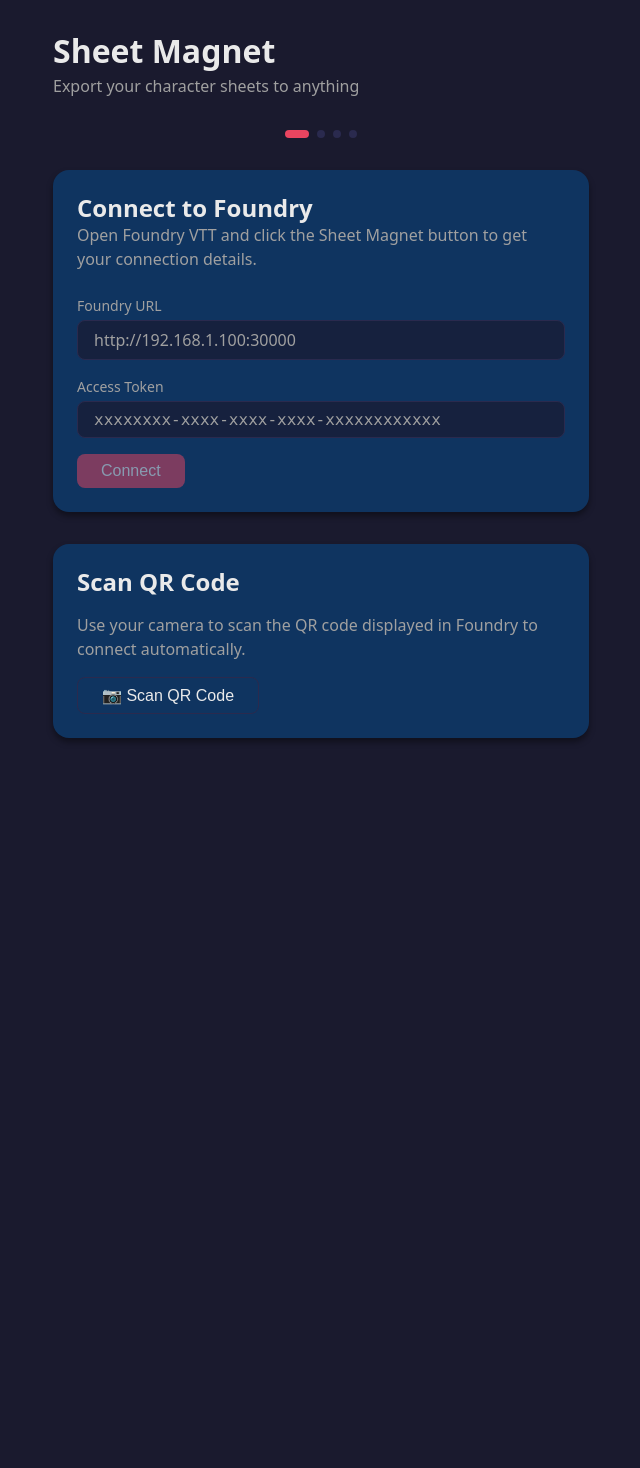
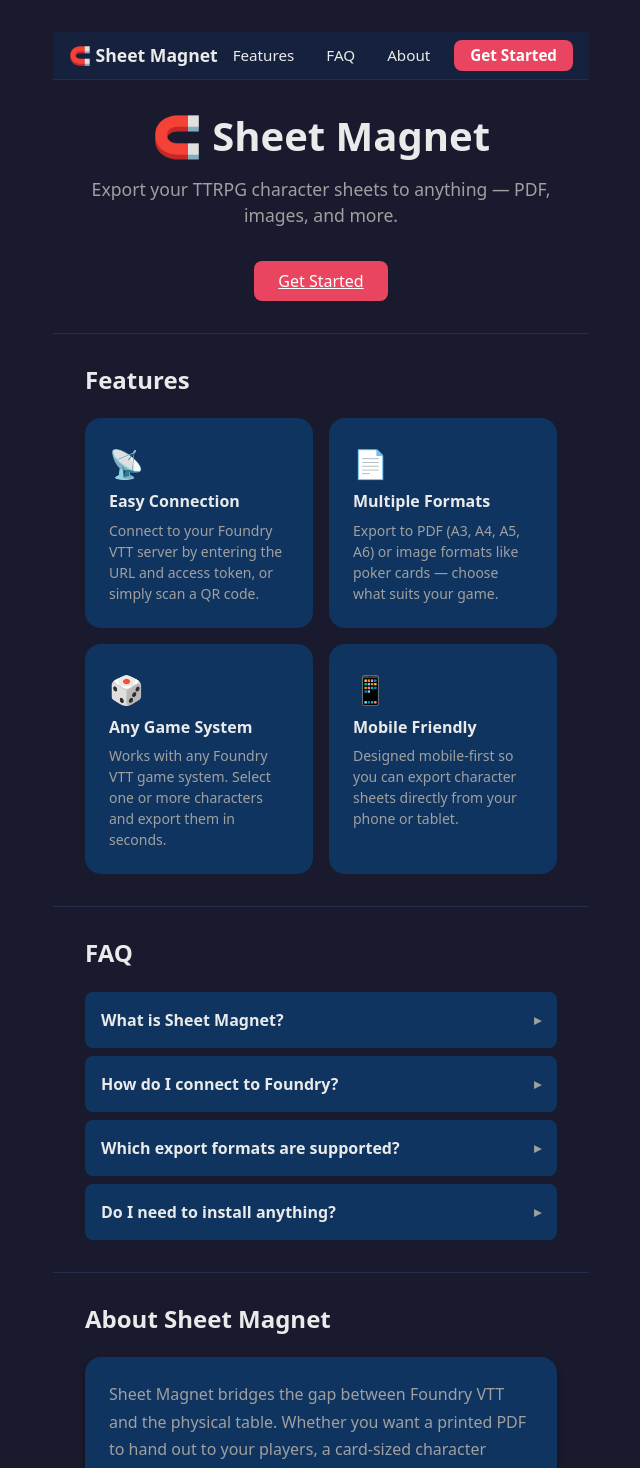
Before and after one commit to RebelliousSmile/sheetmagnet, a SvelteKit app: page / in a window 1280 px wide. Shown: the top 1468 px of the page, without its empty margins (319-959 px from the left). Before the commit the page ends 800 px from the top, so only its background shows below. Built offline with nearby package versions, Linux system fonts and the light colour scheme.

Commit message:
Add navigation menu with Features, FAQ, and Content sections to home page
Co-authored-by: RebelliousSmile <40766799+RebelliousSmile@users.noreply.github.com>

```diff
--- /dev/null
+++ b/src/lib/components/Nav.svelte
@@ -0,0 +1,143 @@
+<script lang="ts">
+  let menuOpen = $state(false);
+
+  function toggleMenu() {
+    menuOpen = !menuOpen;
+  }
+
+  function closeMenu() {
+    menuOpen = false;
+  }
+</script>
+
+<nav class="nav">
+  <div class="nav-inner">
+    <a href="#top" class="nav-brand" onclick={closeMenu}>
+      🧲 Sheet Magnet
+    </a>
+
+    <button class="nav-toggle" onclick={toggleMenu} aria-label="Toggle menu">
+      {#if menuOpen}✕{:else}☰{/if}
+    </button>
+
+    <ul class="nav-links" class:open={menuOpen}>
+      <li><a href="#features" onclick={closeMenu}>Features</a></li>
+      <li><a href="#faq" onclick={closeMenu}>FAQ</a></li>
+      <li><a href="#content" onclick={closeMenu}>About</a></li>
+      <li><a href="#connect" class="nav-cta" onclick={closeMenu}>Get Started</a></li>
+    </ul>
+  </div>
+</nav>
+
+<style>
+  .nav {
+    position: sticky;
+    top: 0;
+    z-index: 100;
+    background-color: var(--color-bg-secondary);
+    border-bottom: 1px solid var(--color-border);
+    padding: var(--space-sm) var(--space-md);
+  }
+
+  .nav-inner {
+    display: flex;
+    align-items: center;
+    justify-content: space-between;
+    max-width: 900px;
+    margin: 0 auto;
+    position: relative;
+  }
+
+  .nav-brand {
+    font-size: 1.1rem;
+    font-weight: 700;
+    color: var(--color-text);
+    text-decoration: none;
+  }
+
+  .nav-toggle {
+    display: flex;
+    align-items: center;
+    justify-content: center;
+    background: none;
+    border: none;
+    color: var(--color-text);
+    font-size: 1.25rem;
+    cursor: pointer;
+    padding: var(--space-xs);
+  }
+
+  .nav-links {
+    display: none;
+    list-style: none;
+    flex-direction: column;
+    gap: 0;
+    position: absolute;
+    top: calc(100% + var(--space-sm));
+    right: 0;
+    background-color: var(--color-bg-secondary);
+    border: 1px solid var(--color-border);
+    border-radius: var(--radius-md);
+    min-width: 180px;
+    padding: var(--space-sm) 0;
+    box-shadow: var(--shadow-lg);
+  }
+
+  .nav-links.open {
+    display: flex;
+  }
+
+  .nav-links li a {
+    display: block;
+    padding: var(--space-sm) var(--space-lg);
+    color: var(--color-text);
+    text-decoration: none;
+    font-size: 0.95rem;
+    transition: background-color 0.15s ease;
+  }
+
+  .nav-links li a:hover {
+    background-color: var(--color-bg-card);
+    color: var(--color-primary);
+  }
+
+  .nav-links li a.nav-cta {
+    color: var(--color-primary);
+    font-weight: 600;
+  }
+
+  @media (min-width: 640px) {
+    .nav-toggle {
+      display: none;
+    }
+
+    .nav-links {
+      display: flex;
+      flex-direction: row;
+      position: static;
+      background: none;
+      border: none;
+      box-shadow: none;
+      padding: 0;
+      gap: var(--space-md);
+      align-items: center;
+      min-width: unset;
+    }
+
+    .nav-links li a {
+      padding: var(--space-xs) var(--space-sm);
+      border-radius: var(--radius-sm);
+    }
+
+    .nav-links li a.nav-cta {
+      padding: var(--space-xs) var(--space-md);
+      background-color: var(--color-primary);
+      color: white;
+      border-radius: var(--radius-md);
+    }
+
+    .nav-links li a.nav-cta:hover {
+      background-color: var(--color-primary-hover);
+    }
+  }
+</style>
--- a/src/routes/+page.svelte
+++ b/src/routes/+page.svelte
@@ -3,6 +3,7 @@
   import { page } from '$app/stores';
   import { onMount, onDestroy } from 'svelte';
   import jsQR from 'jsqr';
+  import Nav from '$lib/components/Nav.svelte';
   import {
     connection,
     connect,
@@ -127,10 +128,79 @@
   });
 </script>
 
-<div class="page-header">
-  <h1>Sheet Magnet</h1>
-  <p>Export your character sheets to anything</p>
+<Nav />
+
+<div id="top" class="landing">
+
+  <!-- Hero -->
+  <section class="hero">
+    <h1>🧲 Sheet Magnet</h1>
+    <p class="hero-subtitle">Export your TTRPG character sheets to anything — PDF, images, and more.</p>
+    <a href="#connect" class="btn btn-primary">Get Started</a>
+  </section>
+
+  <!-- Features -->
+  <section id="features" class="landing-section">
+    <h2>Features</h2>
+    <div class="features-grid">
+      <div class="feature-card">
+        <span class="feature-icon">📡</span>
+        <h3>Easy Connection</h3>
+        <p>Connect to your Foundry VTT server by entering the URL and access token, or simply scan a QR code.</p>
       </div>
+      <div class="feature-card">
+        <span class="feature-icon">📄</span>
+        <h3>Multiple Formats</h3>
+        <p>Export to PDF (A3, A4, A5, A6) or image formats like poker cards — choose what suits your game.</p>
+      </div>
+      <div class="feature-card">
+        <span class="feature-icon">🎲</span>
+        <h3>Any Game System</h3>
+        <p>Works with any Foundry VTT game system. Select one or more characters and export them in seconds.</p>
+      </div>
+      <div class="feature-card">
+        <span class="feature-icon">📱</span>
+        <h3>Mobile Friendly</h3>
+        <p>Designed mobile-first so you can export character sheets directly from your phone or tablet.</p>
+      </div>
+    </div>
+  </section>
+
+  <!-- FAQ -->
+  <section id="faq" class="landing-section">
+    <h2>FAQ</h2>
+    <div class="faq-list">
+      <details class="faq-item">
+        <summary>What is Sheet Magnet?</summary>
+        <p>Sheet Magnet is a companion web app for Foundry VTT that lets you export character sheets to PDF, images, and other formats directly from your browser or mobile device.</p>
+      </details>
+      <details class="faq-item">
+        <summary>How do I connect to Foundry?</summary>
+        <p>Open Foundry VTT and click the Sheet Magnet button. You will get a URL and an access token. Enter these below, or scan the QR code displayed in Foundry to connect automatically.</p>
+      </details>
+      <details class="faq-item">
+        <summary>Which export formats are supported?</summary>
+        <p>Sheet Magnet currently supports PDF (A3, A4, A5, A6) and PNG (poker card). More formats will be added in future updates.</p>
+      </details>
+      <details class="faq-item">
+        <summary>Do I need to install anything?</summary>
+        <p>You only need the Sheet Magnet Foundry module installed in your Foundry VTT server. The web app runs entirely in your browser with no installation required.</p>
+      </details>
+    </div>
+  </section>
+
+  <!-- Content / About -->
+  <section id="content" class="landing-section">
+    <h2>About Sheet Magnet</h2>
+    <div class="card about-card">
+      <p>Sheet Magnet bridges the gap between Foundry VTT and the physical table. Whether you want a printed PDF to hand out to your players, a card-sized character reference, or a digital image to share online, Sheet Magnet makes it effortless.</p>
+      <p style="margin-top: var(--space-md);">Built with ❤️ for the tabletop RPG community. Sheet Magnet is open source and constantly improving thanks to community feedback.</p>
+    </div>
+  </section>
+
+  <!-- Connect -->
+  <section id="connect" class="landing-section">
+    <h2>Connect to Foundry</h2>
 
     <div class="steps">
       <span class="step active"></span>
@@ -140,7 +210,6 @@
     </div>
 
     <div class="card">
-  <h2>Connect to Foundry</h2>
       <p style="color: var(--color-text-muted); margin-bottom: var(--space-lg);">
         Open Foundry VTT and click the Sheet Magnet button to get your connection details.
       </p>
@@ -189,7 +258,7 @@
     </div>
 
     <div class="card" style="margin-top: var(--space-xl);">
-  <h2 style="margin-bottom: var(--space-md);">Scan QR Code</h2>
+      <h3 style="margin-bottom: var(--space-md);">Scan QR Code</h3>
       <p style="color: var(--color-text-muted); margin-bottom: var(--space-md);">
         Use your camera to scan the QR code displayed in Foundry to connect automatically.
       </p>
@@ -230,3 +299,135 @@
         </div>
       {/if}
     </div>
+  </section>
+
+</div>
+
+<style>
+  .landing {
+    display: flex;
+    flex-direction: column;
+    gap: 0;
+  }
+
+  /* Hero */
+  .hero {
+    text-align: center;
+    padding: var(--space-xl) var(--space-md);
+  }
+
+  .hero h1 {
+    font-size: 2rem;
+    margin-bottom: var(--space-md);
+  }
+
+  .hero-subtitle {
+    color: var(--color-text-muted);
+    font-size: 1.1rem;
+    margin-bottom: var(--space-xl);
+    max-width: 480px;
+    margin-left: auto;
+    margin-right: auto;
+  }
+
+  /* Sections */
+  .landing-section {
+    padding: var(--space-xl) var(--space-md);
+    border-top: 1px solid var(--color-border);
+  }
+
+  .landing-section h2 {
+    margin-bottom: var(--space-lg);
+  }
+
+  /* Features */
+  .features-grid {
+    display: grid;
+    grid-template-columns: 1fr 1fr;
+    gap: var(--space-md);
+  }
+
+  .feature-card {
+    background-color: var(--color-bg-card);
+    border-radius: var(--radius-lg);
+    padding: var(--space-lg);
+    display: flex;
+    flex-direction: column;
+    gap: var(--space-sm);
+  }
+
+  .feature-icon {
+    font-size: 1.75rem;
+  }
+
+  .feature-card h3 {
+    font-size: 1rem;
+  }
+
+  .feature-card p {
+    font-size: 0.875rem;
+    color: var(--color-text-muted);
+    line-height: 1.5;
+  }
+
+  /* FAQ */
+  .faq-list {
+    display: flex;
+    flex-direction: column;
+    gap: var(--space-sm);
+  }
+
+  .faq-item {
+    background-color: var(--color-bg-card);
+    border-radius: var(--radius-md);
+    padding: var(--space-md);
+  }
+
+  .faq-item summary {
+    font-weight: 600;
+    cursor: pointer;
+    list-style: none;
+    display: flex;
+    align-items: center;
+    justify-content: space-between;
+    gap: var(--space-sm);
+  }
+
+  .faq-item summary::after {
+    content: '▸';
+    font-size: 0.875rem;
+    color: var(--color-text-muted);
+    transition: transform 0.2s ease;
+  }
+
+  .faq-item[open] summary::after {
+    transform: rotate(90deg);
+  }
+
+  .faq-item p {
+    margin-top: var(--space-md);
+    color: var(--color-text-muted);
+    font-size: 0.9rem;
+    line-height: 1.6;
+  }
+
+  /* About */
+  .about-card p {
+    color: var(--color-text-muted);
+    line-height: 1.7;
+  }
+
+  @media (min-width: 640px) {
+    .hero h1 {
+      font-size: 2.5rem;
+    }
+
+    .features-grid {
+      grid-template-columns: repeat(2, 1fr);
+    }
+
+    .landing-section {
+      padding: var(--space-xl);
+    }
+  }
+</style>
```
Lines whose indentation alone changed are shown as unchanged.
